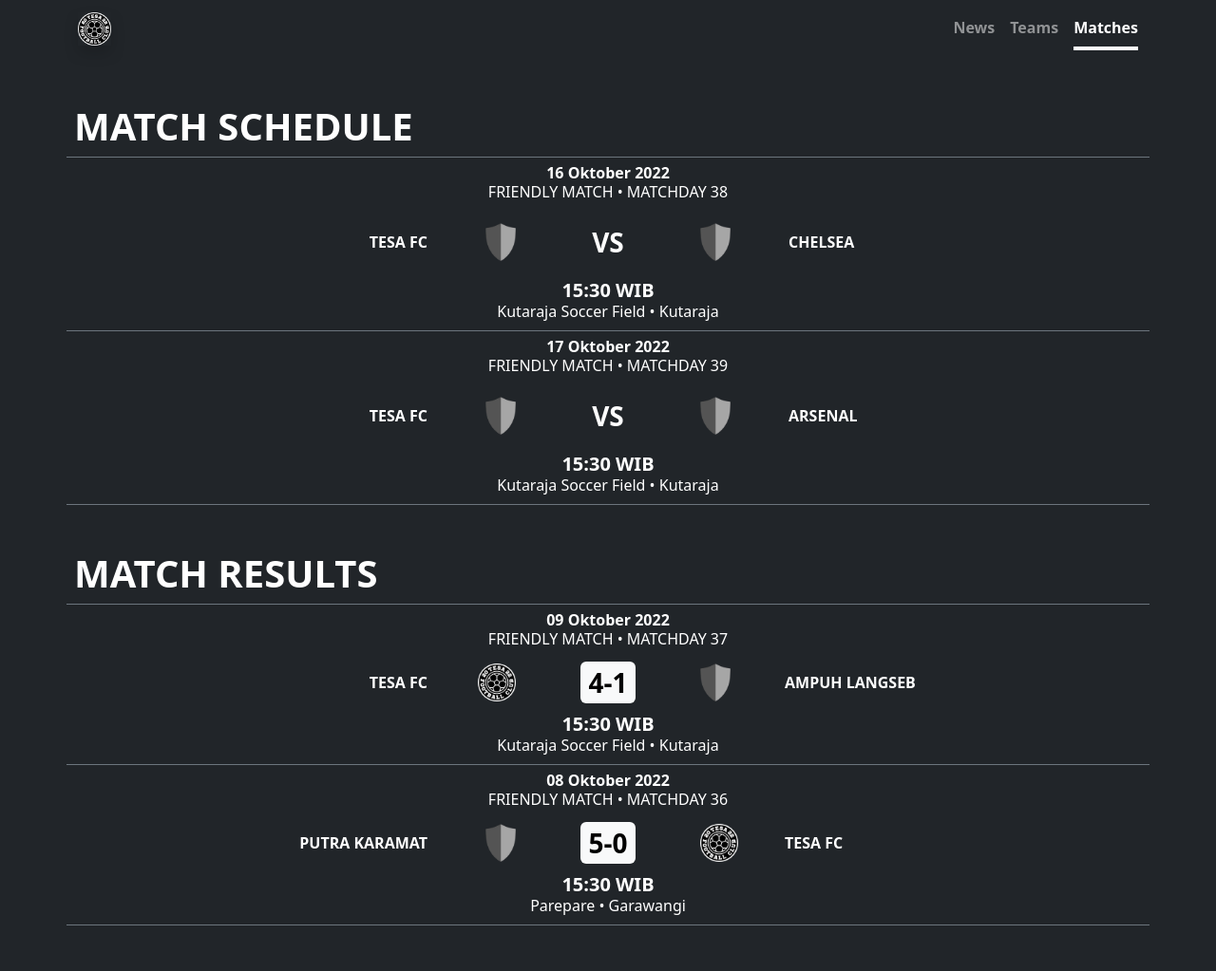
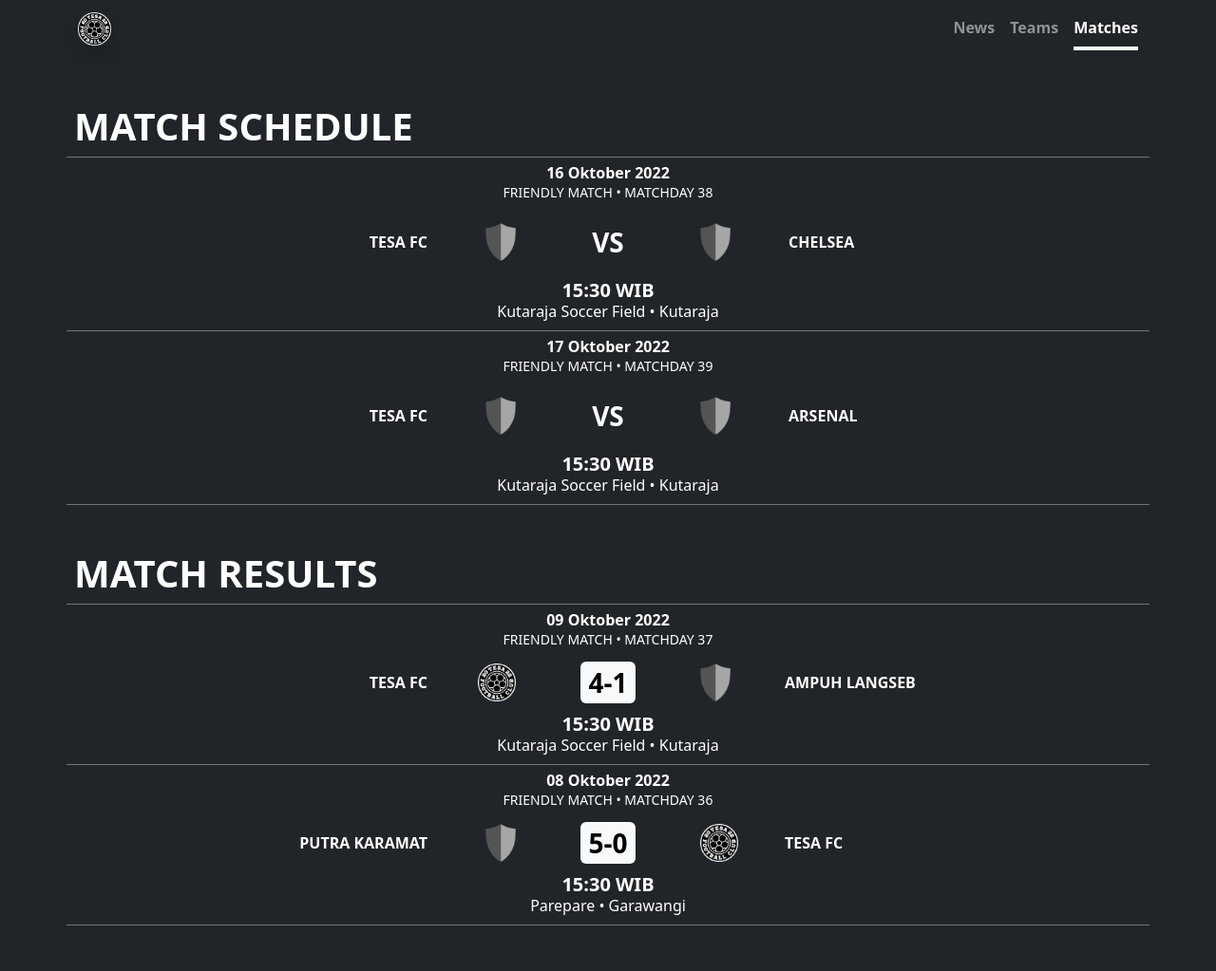
Before and after one commit to tesafc/tesafc.github.io, a Jekyll site: the page built from matches.html, in a window 1280 px wide. Shown: the whole page at 95% size. Built offline with Jekyll 4.4.1, drawn with Linux system fonts in a browser that asks for light colours.

Commit message:
Update matches.html

```diff
--- a/matches.html
+++ b/matches.html
@@ -13,7 +13,7 @@
         <div class="card text-bg-dark border-0 border-secondary border-bottom rounded-0 px-0">
           <div class="card-header bg-transparent border-0">
             <p class="card-text text-center text-capitalize fw-bolder mb-0 lh-1">{{ match.time }}</p>
-            <p class="card-text text-center text-uppercase mb-0">{{ match.competition }} • {{ match.matchday }}</p>
+            <p class="card-text text-center text-uppercase mb-0"><small>{{ match.competition }} • {{ match.matchday }}</small></p>
           </div>
           <div class="card-body py-1">
             <div class="row g-2">
@@ -53,7 +53,7 @@
         <div class="card text-bg-dark border-0 border-secondary border-bottom rounded-0 px-0">
           <div class="card-header bg-transparent border-0">
             <p class="card-text text-center text-capitalize fw-bolder mb-0 lh-1">{{ match.time }}</p>
-            <p class="card-text text-center text-uppercase mb-0">{{ match.competition }} • {{ match.matchday }}</p>
+            <p class="card-text text-center text-uppercase mb-0"><small>{{ match.competition }} • {{ match.matchday }}</small></p>
           </div>
           <div class="card-body py-1">
             <div class="row g-2">
```
